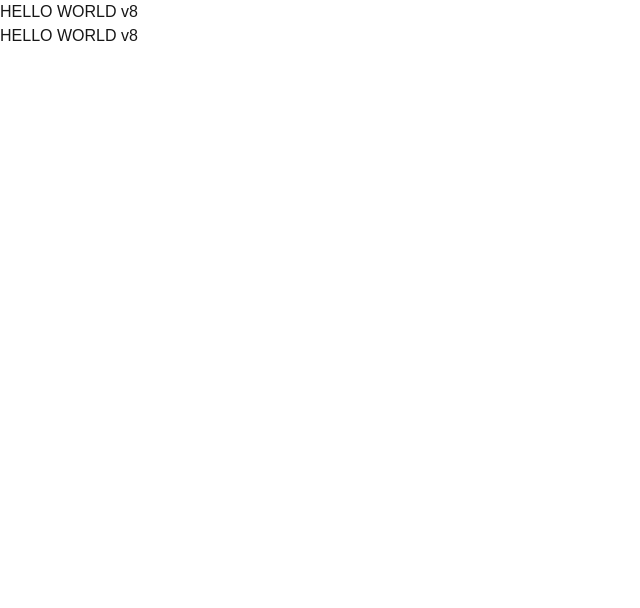
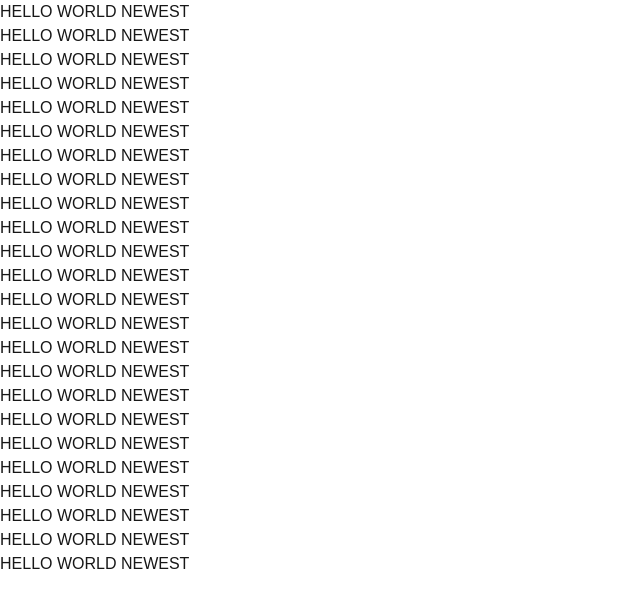
Before and after one commit to JFQuinzon/map-sample, a Next.js app: page / in a window 1280 px wide. Shown: the top 608 px of the page, without its empty margins (0-640 px from the left). Built offline with nearby package versions, Linux system fonts and the light colour scheme.

Commit message:
last onee111

```diff
--- a/src/app/page.tsx
+++ b/src/app/page.tsx
@@ -4,8 +4,30 @@
   return (
     <div>
 
-    <h1>HELLO WORLD v8</h1>
-    <h1>HELLO WORLD v8</h1>
+    <h1>HELLO WORLD NEWEST</h1>
+    <h1>HELLO WORLD NEWEST</h1>
+    <h1>HELLO WORLD NEWEST</h1>
+    <h1>HELLO WORLD NEWEST</h1>
+    <h1>HELLO WORLD NEWEST</h1>
+    <h1>HELLO WORLD NEWEST</h1>
+    <h1>HELLO WORLD NEWEST</h1>
+    <h1>HELLO WORLD NEWEST</h1>
+    <h1>HELLO WORLD NEWEST</h1>
+    <h1>HELLO WORLD NEWEST</h1>
+    <h1>HELLO WORLD NEWEST</h1>
+    <h1>HELLO WORLD NEWEST</h1>
+    <h1>HELLO WORLD NEWEST</h1>
+    <h1>HELLO WORLD NEWEST</h1>
+    <h1>HELLO WORLD NEWEST</h1>
+    <h1>HELLO WORLD NEWEST</h1>
+    <h1>HELLO WORLD NEWEST</h1>
+    <h1>HELLO WORLD NEWEST</h1>
+    <h1>HELLO WORLD NEWEST</h1>
+    <h1>HELLO WORLD NEWEST</h1>
+    <h1>HELLO WORLD NEWEST</h1>
+    <h1>HELLO WORLD NEWEST</h1>
+    <h1>HELLO WORLD NEWEST</h1>
+    <h1>HELLO WORLD NEWEST</h1>
 
     </div>
   )
```
